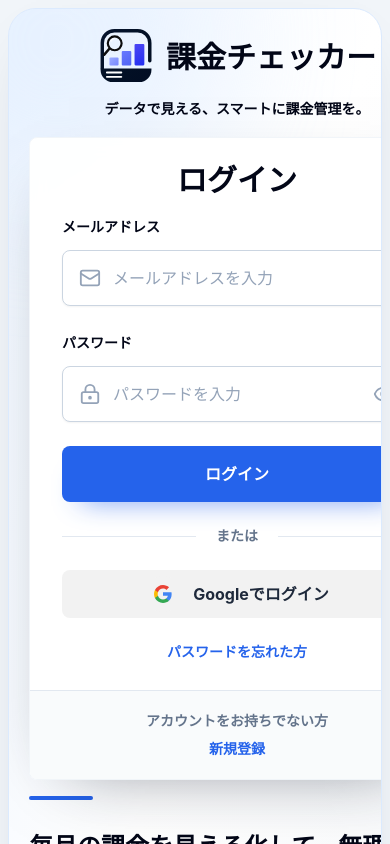
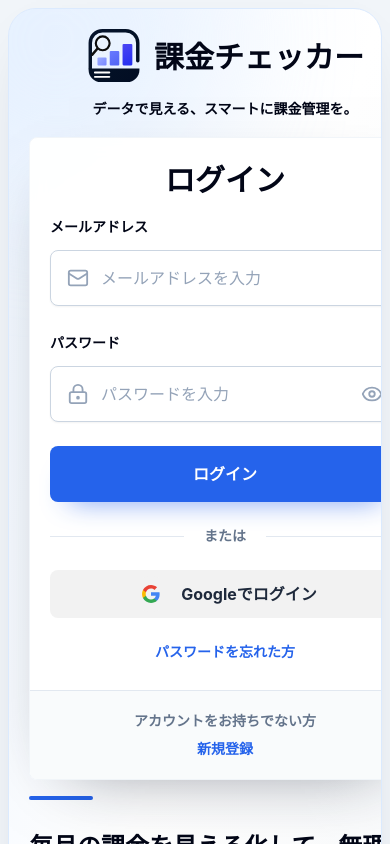
Before and after one commit to JuniorEngineer598/kakin-checker, a Next.js app: page /login in a window 390 px wide. Shown: the top 844 px of the page. Built offline with nearby package versions, Linux system fonts and the light colour scheme.

Commit message:
ログイン画面のスマホ幅を調整

```diff
--- a/app/login/LoginForm.tsx
+++ b/app/login/LoginForm.tsx
@@ -4,7 +4,7 @@ import { Eye, LockKeyhole, Mail } from 'lucide-react';
 export default function LoginForm() {
   return (
     <div className="overflow-hidden rounded-lg border border-slate-100 bg-white/95 shadow-[0_24px_70px_-40px_rgba(15,23,42,0.55)] backdrop-blur">
-      <div className="px-8 pb-7 pt-6 sm:px-10 sm:pt-12">
+      <div className="px-5 pb-7 pt-6 sm:px-10 sm:pt-12">
         <h2 className="text-center text-3xl font-black tracking-normal text-slate-950">ログイン</h2>
 
         <div className="mt-4 space-y-6">
--- a/app/login/page.tsx
+++ b/app/login/page.tsx
@@ -42,7 +42,7 @@ export default function LoginPage() {
             </div>
           </div>
 
-          <div className="mx-auto w-full max-w-[440px] lg:max-w-none">
+          <div className="mx-auto w-full max-w-full sm:max-w-[440px] lg:max-w-none">
             <LoginForm />
           </div>
 
```
